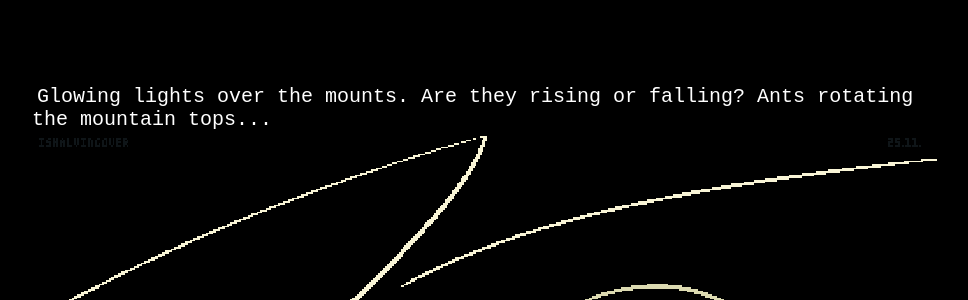
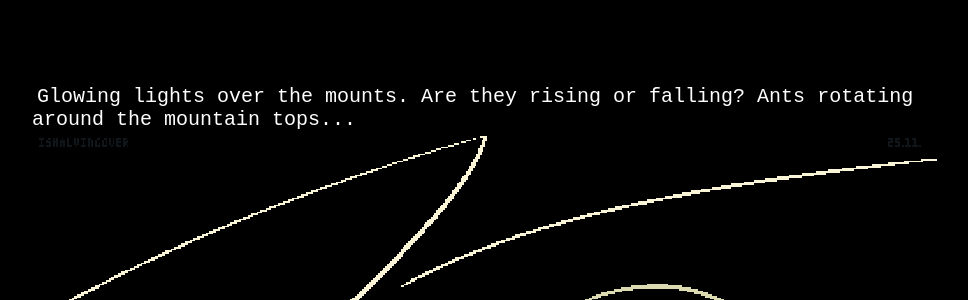
Before and after one commit to kamnosta/kamnosta.github.io, a Jekyll site: the page built from _ishalvingover/25-10-18-3.md, in a window 1280 px wide and 900 px high, scrolled down 1332 px. Shown: the part 175-475 px from the top of the window, without its empty margins (158-1126 px from the left). Built offline with Jekyll 4.4.1, drawn with Linux system fonts in a browser that asks for light colours; some of the changed text lies outside the part shown.

Commit message:
iho3 update

```diff
--- a/_ishalvingover/25-10-18-3.md
+++ b/_ishalvingover/25-10-18-3.md
@@ -28,7 +28,7 @@ One day they departed from their shelter and visited an alien planet. It wasn't
 
 ![/imgs_ishalvingover/251101_iho_antsrotating.png](/imgs_ishalvingover/251101_iho_antsrotating.png)
 
-Glowing lights over the mounts. Are they rising or falling? Ants rotating the mountain tops...
+Glowing lights over the mounts. Are they rising or falling? Ants rotating around the mountain tops...
 
 ![/imgs_ishalvingover/251105_iho_descended_through_the_ground.png](/imgs_ishalvingover/251105_iho_descended_through_the_ground.png)
 
@@ -78,3 +78,12 @@ And went down the castle, to see the cat girl of the town.<br>
 <br>
 Out of the sunshone streets entered he into her room,<br>
 and embraced her. "Rarely wish I the time to be over..."<br>
+<br>
+Having warmth of her from the neck, "We are forever<br>
+here and now," said she.<br>
+
+<p class="text-align-center asterism">⁂</p>
+
+"Forever here and now...?"
+
+The sunlight through the window warmed the orange air of the room, and he saw her smile.
```
